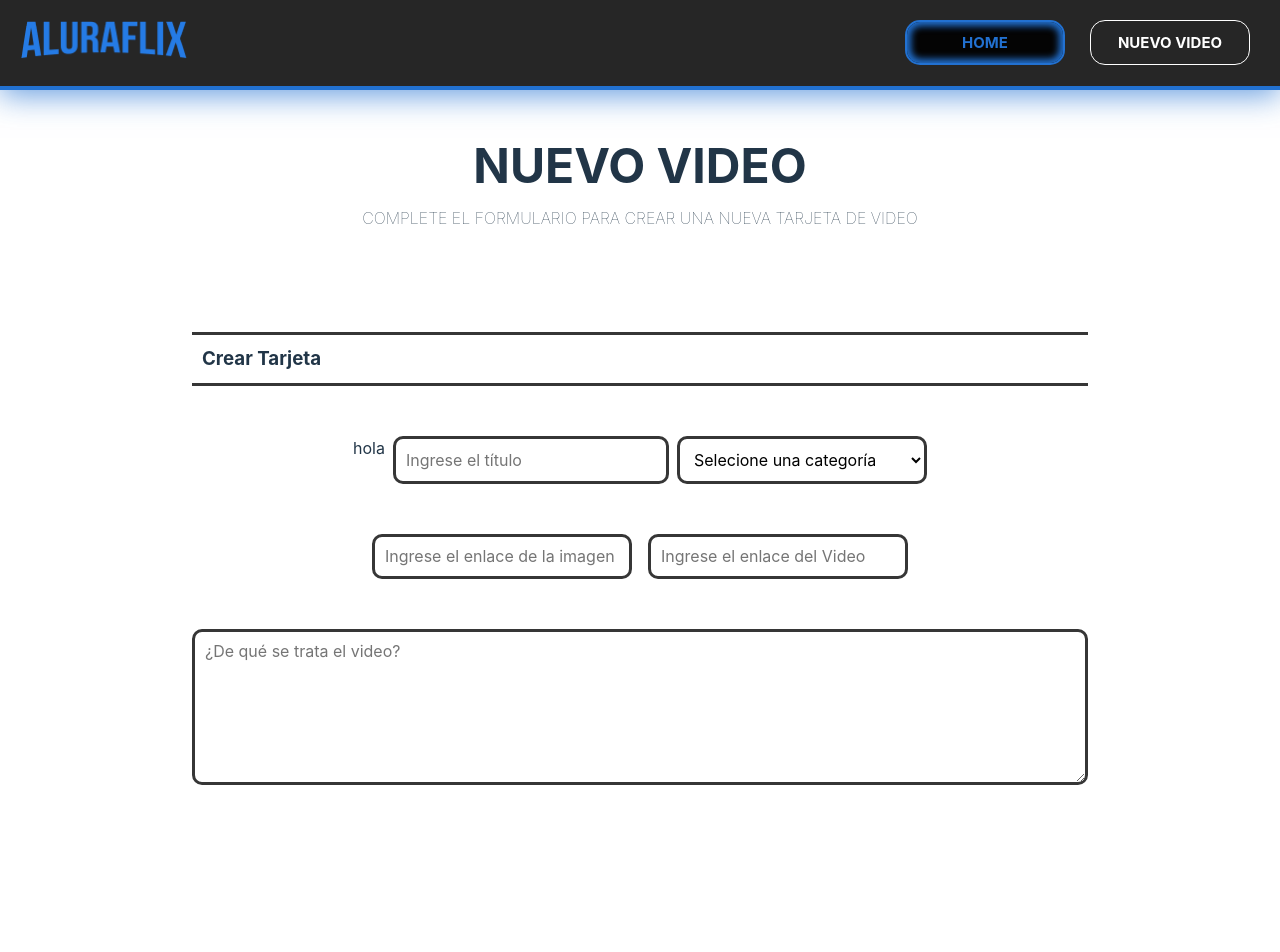
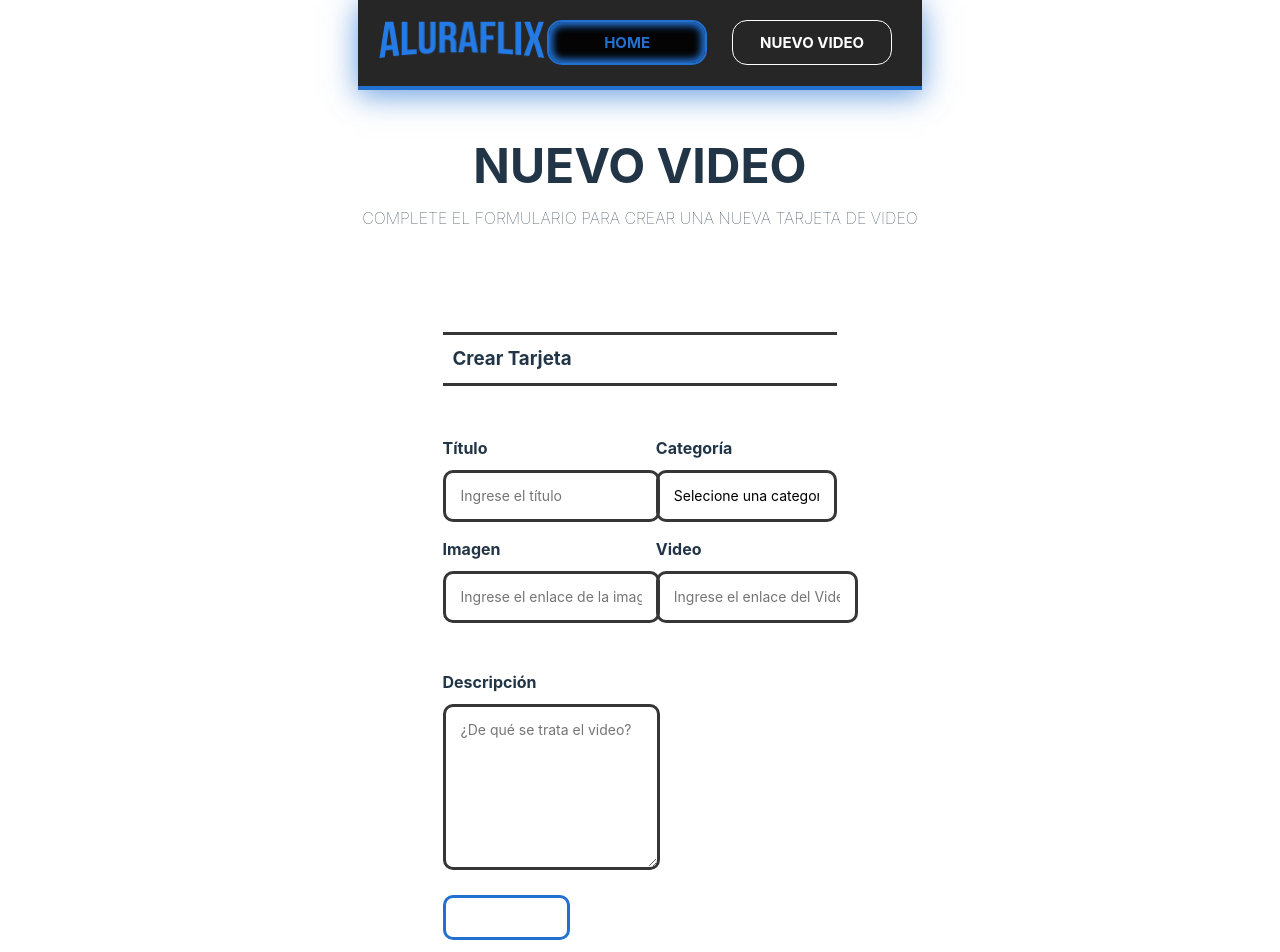
Before and after one commit to Jor1005/aluraflix, a React (Vite) app: page /nuevo-video in a window 1280 px wide. Shown: the top 952 px of the page. Before the commit the page ends 895 px from the top, so only its background shows below. Built offline with nearby package versions, Linux system fonts and the light colour scheme.

Commit message:
NuevoVideo Ver 2

```diff
--- a/src/pages/NuevoVideo/NuevoVideo.module.css
+++ b/src/pages/NuevoVideo/NuevoVideo.module.css
@@ -36,6 +36,7 @@
 form {
   width: 70%;
   padding: 20px;
+
 }
 
 form h3{
@@ -45,19 +46,21 @@
   margin-bottom: 50px;
 }
 
-.allform{
+.allform {
   display: flex;
-  flex-wrap: wrap;
-  margin: 50px;
-  gap: 50px;
-  justify-content: center;
-  width: 100%;
-  margin: 0;
+  flex-direction: row;
+  justify-content: space-between;
 }
 
-input, select, textarea {
+.titimg, .catvid {
+  width: 46%;
+  display: flex;
+  flex-direction: column;
+}
+
+.input, .select, .textarea{
   margin-bottom: 15px;
-  padding: 10px;
+  padding: 15px;
   border-radius: 10px;
   border: solid rgb(54, 54, 54);
   font-size: 14px;
@@ -65,43 +68,62 @@
   background-color: transparent;
 }
 
-
-
-.tyc{
-  display: flex;
-  gap: 1vh;
+.video{
+  margin-bottom: 15px;
+  padding: 15px;
+  border-radius: 10px;
+  border: solid rgb(54, 54, 54);
+  font-size: 14px;
+  width: 91.4%;
+  background-color: transparent;
 }
 
-.tyc input, select{
-  width: 250px;
-
+select{
+  appearance: none;
 }
 
-.urls{
-  display: flex;
-  gap: 1vh;
-  box-sizing: border-box;
+select:focus{
+  background-color: rgb(54, 54, 54);
 }
 
-.urls input{
-  width: 234px;
-}
-
-form textarea{
+form textarea {
   height: 130px;
 }
-
-button {
-  padding: 10px;
-  border-radius: 4px;
+.buttons{
+  margin-top: 10px;
+  display: flex;
+  gap: 20px;
+}
+.buttons button {
+  text-align: center;
+  padding: 10px 30px;
+  border-radius: 10px;
   background: var(--primary-color);
   color: white;
   font-size: 16px;
   cursor: pointer;
+  border: solid;
 }
 
-button:hover {
-  background: darken(var(--primary-color), 10%);
+.buttons .buttonSave{
+  border-color: #2271D1;
+}
+
+ .buttons .buttonSave:hover{
+  transition: box-shadow 0.5 ease-in-out;
+  outline-offset: -2px;
+  box-shadow: 0px 0px 7px 4px #6BD1FF;
+ }
+
+.buttons .buttonReset:hover{
+  transition: box-shadow 0.5 ease-in-out;
+  outline-offset: -2px;
+  box-shadow: 0px 0px 7px 4px #a82409;
+}
+
+.buttons button:active{
+  background-color: #2271D1;
+  transform: scale(0.9);
 }
 
 .error-message {
@@ -109,3 +131,8 @@
   margin-bottom: 15px;
   font-size: 14px;
 }
+
+label {
+  margin-bottom: 10px;
+  font-weight: bold
+}
--- a/src/pages/NuevoVideo/index.jsx
+++ b/src/pages/NuevoVideo/index.jsx
@@ -29,6 +29,15 @@
     });
   };
 
+  const handleReset = () => {
+    setTitle('');
+    setCategory('');
+    setImage('');
+    setVideo('');
+    setDescription('');
+    setErrorMessage('');
+  };
+
   return (
     <div>
       <GlobalStyles />
@@ -43,8 +52,8 @@
         <form onSubmit={handleSubmit} className={styles.form}>
           <h3>Crear Tarjeta</h3>
           <section className={styles.allform}>
-            <div className={styles.tyc}>
-            <label>hola</label>
+            <div className={styles.titimg}>
+            <label>Título</label>
               <input
                 type="text"
                 placeholder="Ingrese el título"
@@ -52,7 +61,30 @@
                 onChange={(e) => setTitle(e.target.value)}
                 className={styles.input}
               />
-              <select
+              <label>Imagen</label>
+              <input
+                type="url"
+                placeholder="Ingrese el enlace de la imagen"
+                value={image}
+                onChange={(e) => setImage(e.target.value)}
+                className={styles.input}
+              />
+              <p className={styles.errorMessage}>{errorMessage}</p>
+              <label>Descripción</label>
+              <textarea
+                placeholder="¿De qué se trata el video?"
+                value={description}
+                onChange={(e) => setDescription(e.target.value)}
+                className={styles.textarea}
+              />
+              <div className={styles.buttons}>
+              <button type="submit" style={{ borderColor: '#2271D1' }} className={styles.buttonSave}>Guardar</button>
+              <button type="reset" onClick={handleReset}  className={styles.buttonReset}>Limpiar</button>
+              </div>
+            </div>
+            <div className={styles.catvid}>
+            <label>Categoría</label>
+            <select
                 value={category}
                 onChange={(e) => setCategory(e.target.value)}
                 className={styles.select}
@@ -62,32 +94,18 @@
                 <option value="backend">Backend</option>
                 <option value="innovation">Innovation</option>
               </select>
-            </div>
-            <div className={styles.urls}>
-              <input
-                type="url"
-                placeholder="Ingrese el enlace de la imagen"
-                value={image}
-                onChange={(e) => setImage(e.target.value)}
-                className={styles.input}
-              />
-              <p className={styles.errorMessage}>{errorMessage}</p>
+              <label>Video</label>
               <input
                 type="url"
                 placeholder="Ingrese el enlace del Video"
                 value={video}
                 onChange={(e) => setVideo(e.target.value)}
-                className={styles.input}
+                className={styles.video}
               />
               </div>
-              <textarea
-                placeholder="¿De qué se trata el video?"
-                value={description}
-                onChange={(e) => setDescription(e.target.value)}
-                className={styles.textarea}
-              />
 
-          <button type="submit" className={styles.button}>Submit</button>
+
+
           </section>
         </form>
         </section>
```
